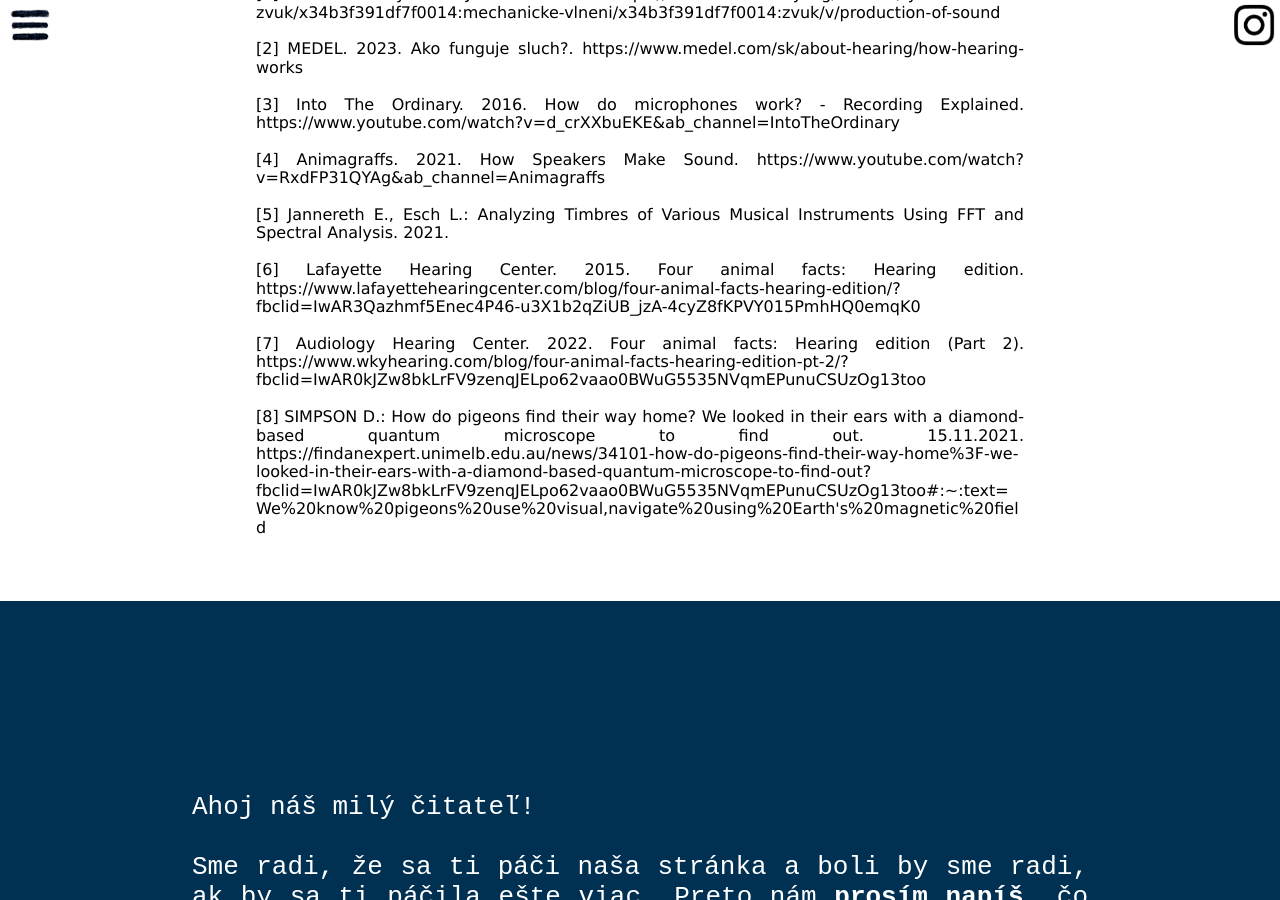
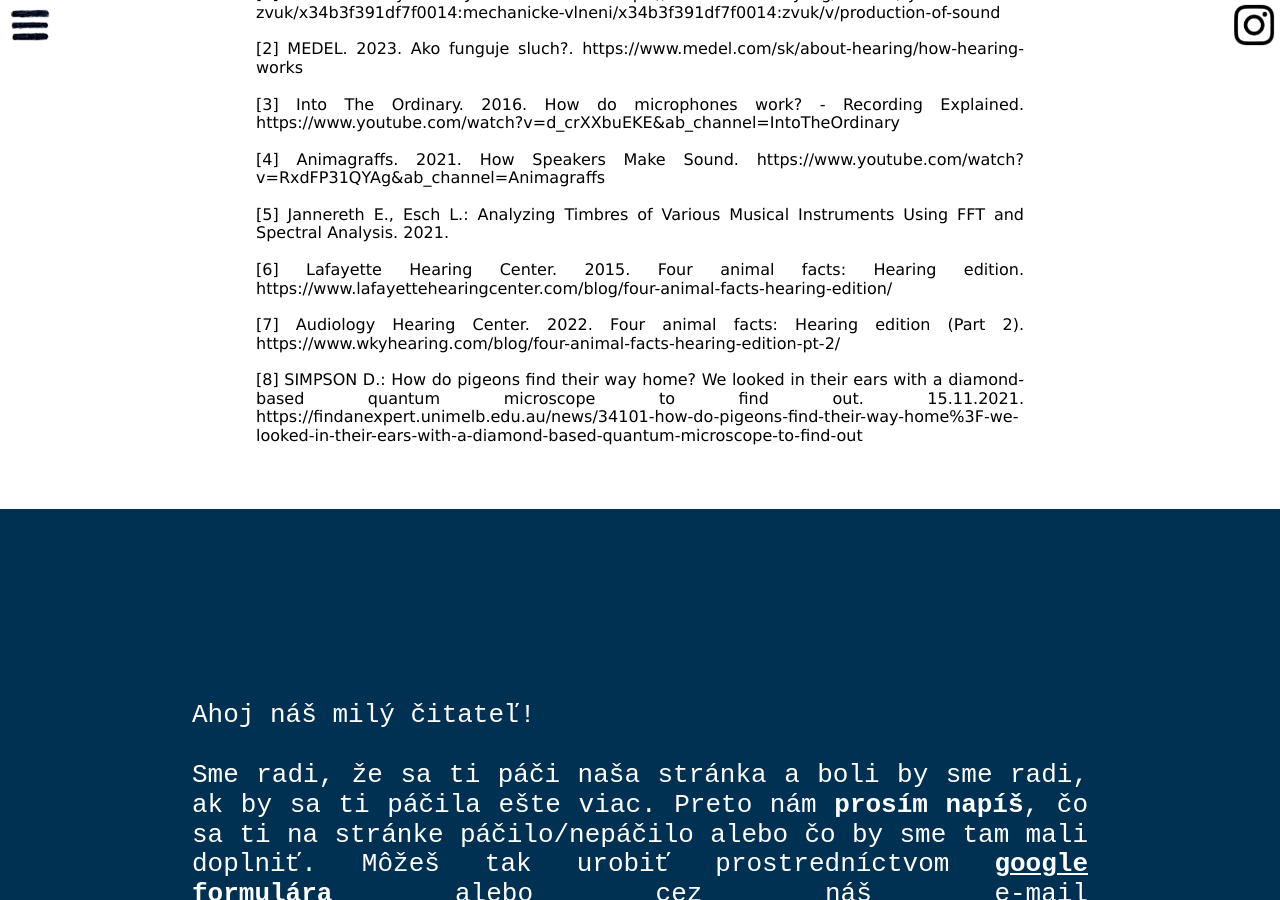
Before and after one commit to mathematikos/mathematikos.github.io, a Jekyll site: the page built from pages/gonio_functionsUsage.html, in a window 1280 px wide and 900 px high, scrolled down 8707 px. Built offline with Jekyll 4.4.1, drawn with Linux system fonts in a browser that asks for light colours; some of the changed lines change nothing that is shown.

Commit message:
Remove fbclid from urls
Signed-off-by: mathematikos <mathematikos.github@gmail.com>

```diff
--- a/pages/gonio_functionsUsage.html
+++ b/pages/gonio_functionsUsage.html
@@ -251,11 +251,11 @@ Pre niekoho možno prekvapujúca informácia, ale <b>zvieratá počujú inak ako
 
 [5] Jannereth E., Esch L.: Analyzing Timbres of Various Musical Instruments Using FFT and Spectral Analysis. 2021.<br /><br />
 
-[6] Lafayette Hearing Center. 2015. Four animal facts: Hearing edition. https://www.lafayettehearingcenter.com/blog/four-animal-facts-hearing-edition/?fbclid=IwAR3Qazhmf5Enec4P46-u3X1b2qZiUB_jzA-4cyZ8fKPVY015PmhHQ0emqK0<br /><br />
+[6] Lafayette Hearing Center. 2015. Four animal facts: Hearing edition. https://www.lafayettehearingcenter.com/blog/four-animal-facts-hearing-edition/<br /><br />
 
-[7] Audiology Hearing Center. 2022. Four animal facts: Hearing edition (Part 2). https://www.wkyhearing.com/blog/four-animal-facts-hearing-edition-pt-2/?fbclid=IwAR0kJZw8bkLrFV9zenqJELpo62vaao0BWuG5535NVqmEPunuCSUzOg13too<br /><br />
+[7] Audiology Hearing Center. 2022. Four animal facts: Hearing edition (Part 2). https://www.wkyhearing.com/blog/four-animal-facts-hearing-edition-pt-2/<br /><br />
 
-[8] SIMPSON D.: How do pigeons find their way home? We looked in their ears with a diamond-based quantum microscope to find out. 15.11.2021. https://findanexpert.unimelb.edu.au/news/34101-how-do-pigeons-find-their-way-home%3F-we-looked-in-their-ears-with-a-diamond-based-quantum-microscope-to-find-out?fbclid=IwAR0kJZw8bkLrFV9zenqJELpo62vaao0BWuG5535NVqmEPunuCSUzOg13too#:~:text=We%20know%20pigeons%20use%20visual,navigate%20using%20Earth's%20magnetic%20field
+[8] SIMPSON D.: How do pigeons find their way home? We looked in their ears with a diamond-based quantum microscope to find out. 15.11.2021. https://findanexpert.unimelb.edu.au/news/34101-how-do-pigeons-find-their-way-home%3F-we-looked-in-their-ears-with-a-diamond-based-quantum-microscope-to-find-out
 
 </div>
 
```
